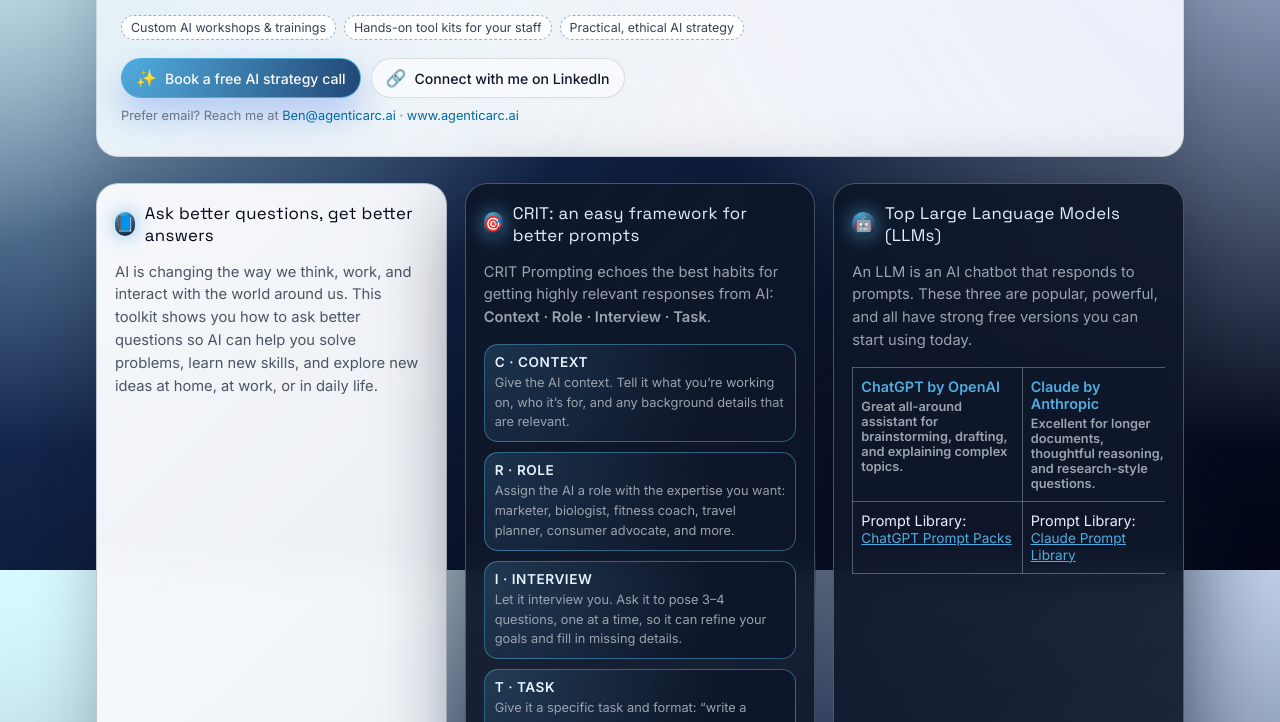
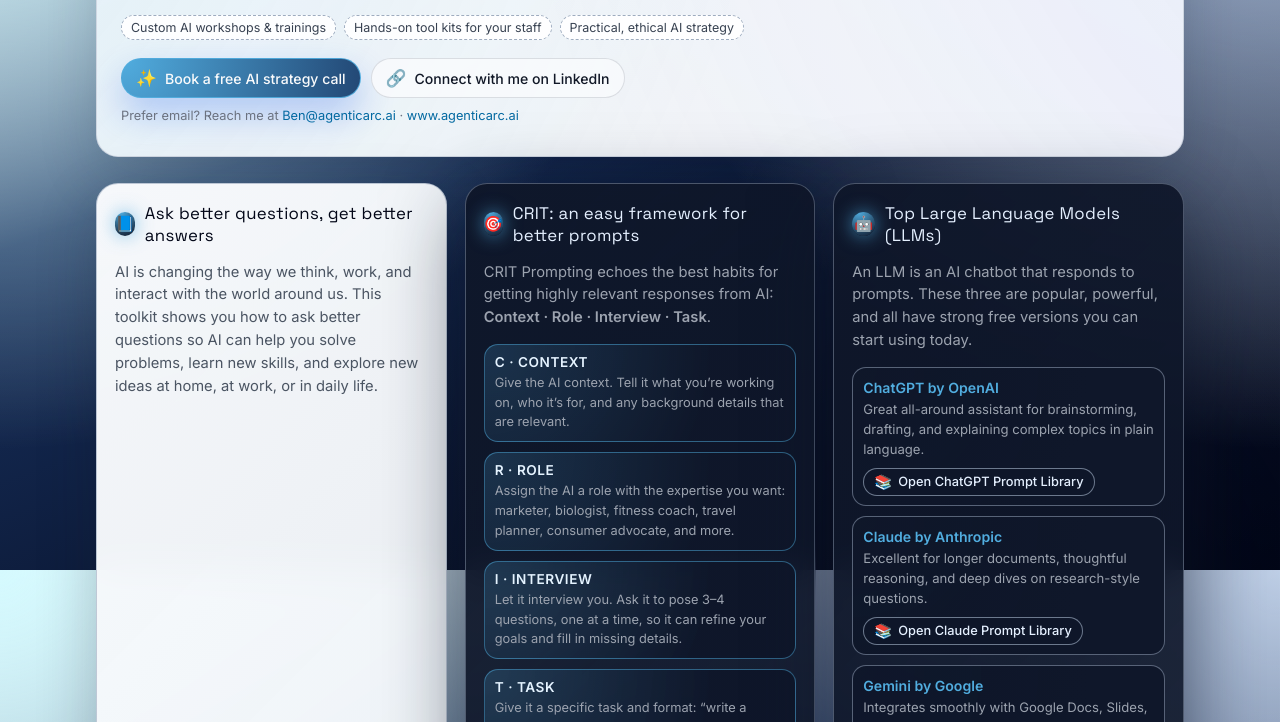
Before and after one commit to AgenticBen/AI-Academy, a plain HTML site: page tech-the-halls.html in a window 1280 px wide. Shown: the part 230-952 px from the top of the page. Drawn offline with Linux system fonts and the light colour scheme.

Commit message:
Convert LLMs table to styled model cards
Replaced LLM table with styled cards for better presentation.

```diff
--- a/tech-the-halls.html
+++ b/tech-the-halls.html
@@ -421,54 +421,40 @@
       color: var(--text-muted);
     }
 
+    /* NEW: LLM cards styled like tools */
+    .model-list {
+      margin-top: 8px;
+    }
+
+    .model-card .prompt-pill {
+      display: inline-flex;
+      align-items: center;
+      gap: 6px;
+      margin-top: 8px;
+      padding: 4px 10px;
+      border-radius: 999px;
+      font-size: 0.8rem;
+      font-weight: 500;
+      background: rgba(15, 23, 42, 0.96);
+      border: 1px solid rgba(148, 163, 184, 0.7);
+      color: #e5f0ff;
+      text-decoration: none;
+    }
+
+    .model-card .prompt-pill span.icon {
+      font-size: 0.9rem;
+    }
+
+    .model-card .prompt-pill:hover {
+      background: rgba(15, 23, 42, 1);
+      box-shadow: 0 10px 25px rgba(15, 23, 42, 0.8);
+    }
+
     .footer-note {
       margin-top: 18px;
       text-align: center;
       font-size: 0.8rem;
       color: var(--text-muted);
-    }
-
-    /* LLM table */
-    .table-wrapper {
-      margin-top: 12px;
-      overflow-x: auto;
-    }
-
-    .model-table {
-      width: 100%;
-      border-collapse: collapse;
-      font-size: 0.9rem;
-      min-width: 480px;
-    }
-
-    .model-table th,
-    .model-table td {
-      padding: 10px 8px;
-      border: 1px solid rgba(148, 163, 184, 0.5);
-      vertical-align: top;
-    }
-
-    .model-table th {
-      font-weight: 600;
-      color: #e5f0ff;
-      background: rgba(15, 23, 42, 0.98);
-      text-align: left;
-    }
-
-    .model-name a {
-      font-weight: 600;
-      font-size: 0.9rem;
-    }
-
-    .model-note {
-      margin-top: 4px;
-      font-size: 0.8rem;
-      color: var(--text-muted);
-    }
-
-    .prompt-cell a {
-      font-size: 0.85rem;
-      text-decoration: underline;
     }
 
     @media (max-width: 600px) {
@@ -482,10 +468,6 @@
       .btn {
         width: 100%;
         justify-content: center;
-      }
-      .model-table {
-        min-width: 0;
-        font-size: 0.85rem;
       }
     }
   </style>
@@ -599,7 +581,7 @@
           </div>
         </section>
 
-        <!-- LLMs table -->
+        <!-- LLMs as cards -->
         <section class="section-card">
           <div class="section-header">
             <div class="section-emoji">🤖</div>
@@ -610,61 +592,63 @@
             and all have strong free versions you can start using today.
           </p>
 
-          <div class="table-wrapper">
-            <table class="model-table">
-              <tr>
-                <th>
-                  <div class="model-name">
-                    <a href="https://chatgpt.com" target="_blank" rel="noopener">
-                      ChatGPT by OpenAI
+          <div class="tool-list model-list">
+            <div class="tool-item model-card">
+              <strong>
+                <a href="https://chatgpt.com" target="_blank" rel="noopener">ChatGPT by OpenAI</a>
+              </strong>
+              <p>
+                Great all-around assistant for brainstorming, drafting, and explaining complex topics
+                in plain language.
+              </p>
+              <a
+                class="prompt-pill"
+                href="https://academy.openai.com/public/tags/prompt-packs-6849a0f98c613939acef841c"
+                target="_blank"
+                rel="noopener"
+              >
+                <span class="icon">📚</span>
+                <span>Open ChatGPT Prompt Library</span>
               </a>
             </div>
-                  <div class="model-note">
-                    Great all-around assistant for brainstorming, drafting, and explaining complex topics.
-                  </div>
-                </th>
-                <th>
-                  <div class="model-name">
-                    <a href="https://claude.ai" target="_blank" rel="noopener">
-                      Claude by Anthropic
+
+            <div class="tool-item model-card">
+              <strong>
+                <a href="https://claude.ai" target="_blank" rel="noopener">Claude by Anthropic</a>
+              </strong>
+              <p>
+                Excellent for longer documents, thoughtful reasoning, and deep dives on
+                research-style questions.
+              </p>
+              <a
+                class="prompt-pill"
+                href="https://platform.claude.com/docs/en/resources/prompt-library/library"
+                target="_blank"
+                rel="noopener"
+              >
+                <span class="icon">📚</span>
+                <span>Open Claude Prompt Library</span>
               </a>
             </div>
-                  <div class="model-note">
-                    Excellent for longer documents, thoughtful reasoning, and research-style questions.
-                  </div>
-                </th>
-                <th>
-                  <div class="model-name">
-                    <a href="https://gemini.google" target="_blank" rel="noopener">
-                      Gemini by Google
+
+            <div class="tool-item model-card">
+              <strong>
+                <a href="https://gemini.google" target="_blank" rel="noopener">Gemini by Google</a>
+              </strong>
+              <p>
+                Integrates smoothly with Google Docs, Slides, and Drive for collaborative,
+                document-heavy workflows.
+              </p>
+              <a
+                class="prompt-pill"
+                href="https://ai.google.dev/gemini-api/prompts"
+                target="_blank"
+                rel="noopener"
+              >
+                <span class="icon">📚</span>
+                <span>Open Gemini Prompt Library</span>
               </a>
             </div>
-                  <div class="model-note">
-                    Integrates well with Google Docs, Slides, and Drive for collaborative workflows.
-                  </div>
-                </th>
-              </tr>
-              <tr>
-                <td class="prompt-cell">
-                  Prompt Library:<br />
-                  <a href="https://academy.openai.com/public/tags/prompt-packs-6849a0f98c613939acef841c" target="_blank" rel="noopener">
-                    ChatGPT Prompt Packs
-                  </a>
-                </td>
-                <td class="prompt-cell">
-                  Prompt Library:<br />
-                  <a href="https://platform.claude.com/docs/en/resources/prompt-library/library" target="_blank" rel="noopener">
-                    Claude Prompt Library
-                  </a>
-                </td>
-                <td class="prompt-cell">
-                  Prompt Library:<br />
-                  <a href="https://ai.google.dev/gemini-api/prompts" target="_blank" rel="noopener">
-                    Gemini Prompt Library
-                  </a>
-                </td>
-              </tr>
-            </table>
           </div>
         </section>
 
```
Lines whose indentation alone changed are shown as unchanged.
